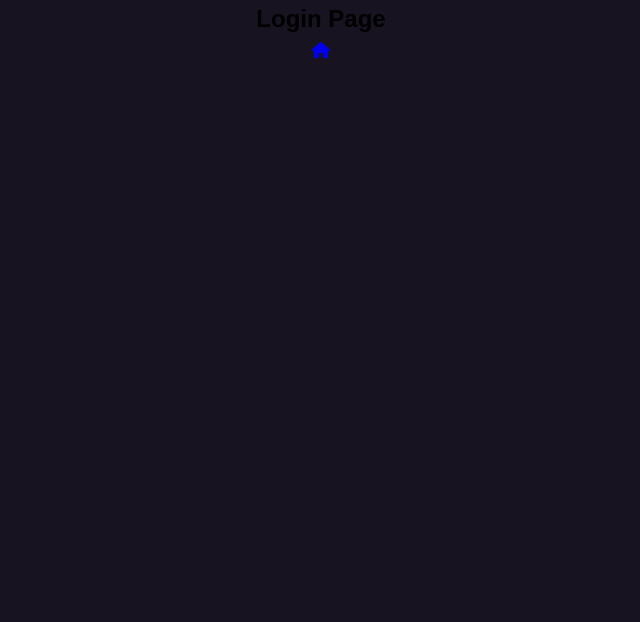
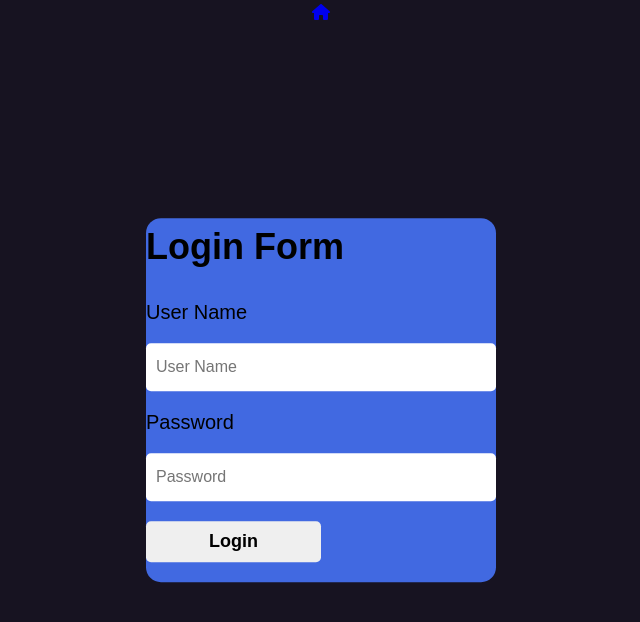
Before and after one commit to nirvanafan205/Full-Stack-Web-Development, a React (Vite) app: page /login in a window 1280 px wide. Shown: the top 622 px of the page, without its empty margins (319-959 px from the left). Built offline with nearby package versions, Linux system fonts and the light colour scheme.

Commit message:
started on login page form

```diff
--- a/src/CreateUsernamePage.jsx
+++ b/src/CreateUsernamePage.jsx
@@ -11,7 +11,6 @@ const CreateUsernamePage = () => {
       <Link to="/" className="home-button">
         <FontAwesomeIcon icon={faHouse} />
       </Link>
-      {/* Add your login form or other content here */}
     </div>
   );
 };
--- a/src/LandingPage.jsx
+++ b/src/LandingPage.jsx
@@ -2,6 +2,7 @@ import React from "react";
 import { Link } from "react-router-dom";
 import { FontAwesomeIcon } from "@fortawesome/react-fontawesome";
 import { faUser, faUserPlus } from "@fortawesome/free-solid-svg-icons";
+import "./style.css";
 
 const LandingPage = () => {
   return (
@@ -20,6 +21,7 @@ const LandingPage = () => {
           Create Account <FontAwesomeIcon icon={faUserPlus} />
         </Link>
       </div>
+      <div className="gradient"></div>
     </div>
   );
 };
--- a/src/LoginPage.jsx
+++ b/src/LoginPage.jsx
@@ -4,16 +4,34 @@ import { FontAwesomeIcon } from "@fortawesome/react-fontawesome";
 import { faHouse } from "@fortawesome/free-solid-svg-icons"; // Import the icon
 import "./style.css";
 
+
 const LoginPage = () => {
   return (
-    <div className="navBar">
-      <h2>Login Page</h2>
-      <Link to="/" className="home-button">
-        <FontAwesomeIcon icon={faHouse} />
-      </Link>
-      {/* Add your login form or other content here */}
+    <div>
+      {/* Navigation Bar */}
+      <div className="navBar">
+        <Link to="/" className="home-button">
+          <FontAwesomeIcon icon={faHouse} />
+        </Link>
+      </div>
+
+      {/* Login Form */}
+      <div className="login-form">
+        <div className="color">
+          <h1>Login Form</h1>
+          <form action="#" method="post">
+            <p>User Name</p>
+            <input className="input" type="text" name="user" placeholder="User Name" />
+            <p>Password</p>
+            <input className="input" type="password" name="password" placeholder="Password" />
+            <button className="loginButton" type="submit">Login</button>
+          </form>
+        </div>
+      </div>
     </div>
   );
 };
 
+
+
 export default LoginPage;
--- a/src/style.css
+++ b/src/style.css
@@ -60,3 +60,56 @@ h1 {
 .navBar {
     text-align: center;
 }
+
+/* gradient line */
+.gradient {
+    height: 10px;
+    background: rgb(238, 174, 202);
+    background: radial-gradient(circle, rgba(238, 174, 202, 1) 0%, rgba(148, 187, 233, 1) 100%);
+}
+
+/* login page */
+
+.login-form {
+    width: 350px;
+    top: 50%;
+    left: 50%;
+    transform: translate(-50%, -50%);
+    position: absolute;
+    color: black;
+}
+
+.login-form p {
+    font-size: 20px;
+    margin: 15px 0;
+}
+
+.login-form input {
+    font-size: 16px;
+    width: 100%;
+    padding: 15px 10px;
+    border: 0;
+    outline: none;
+    border-radius: 5px;
+}
+
+.login-form button {
+
+    font-size: 18px;
+    font-weight: bold;
+    margin: 20px 0;
+    padding: 10px 15px;
+    width: 50%;
+    border-radius: 5px;
+    border: 0;
+}
+
+.color {
+    background-color: royalblue;
+    border-radius: 15px;
+}
+
+.input {
+    padding-left: 3rem;
+    padding-right: 3rem;
+}
```
